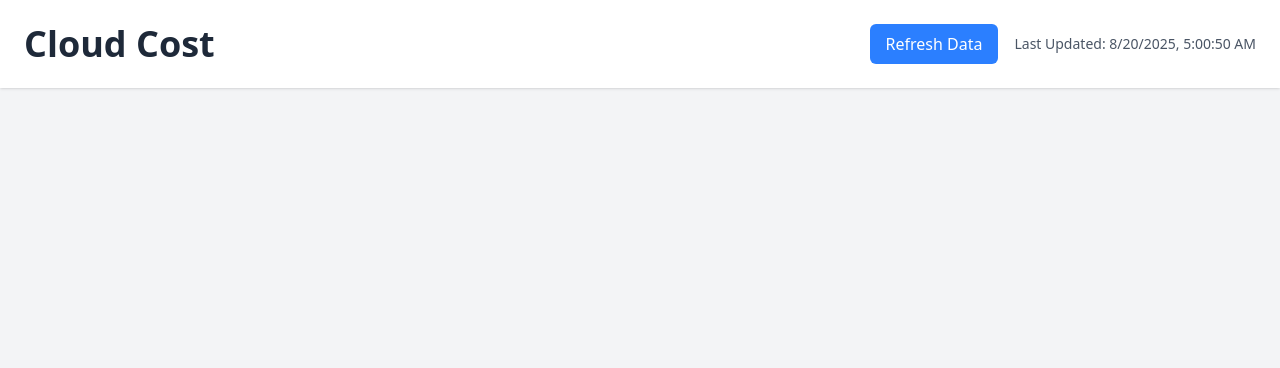
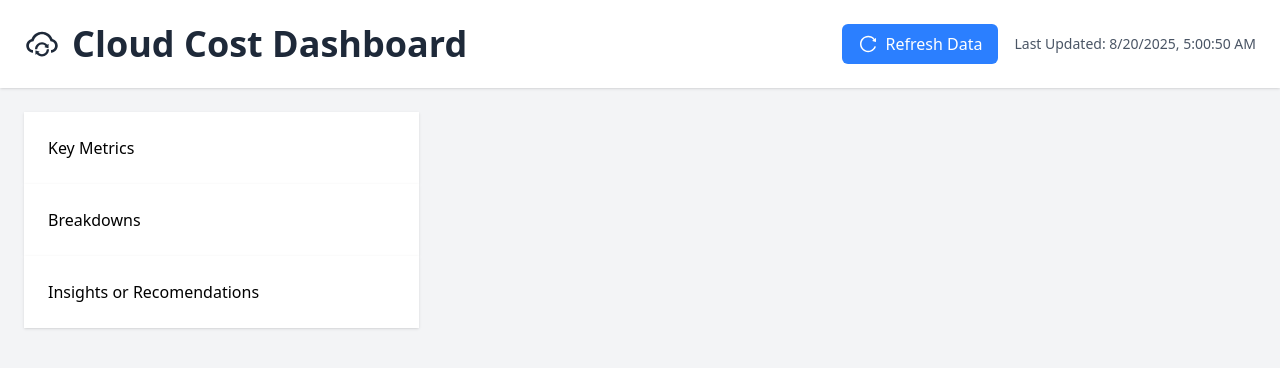
Before and after one commit to ashton-jgiles/cloud-cost-site, a React (Vite) app: page / in a window 1280 px wide. Shown: the top 368 px of the page. Built offline with nearby package versions, Linux system fonts and the light colour scheme.

Commit message:
feat: add icons to site and convert header to single component

```diff
--- a/package.json
+++ b/package.json
@@ -14,6 +14,7 @@
     "axios": "^1.11.0",
     "react": "^19.1.1",
     "react-dom": "^19.1.1",
+    "react-icons": "^5.5.0",
     "react-router-dom": "^7.8.1"
   },
   "devDependencies": {
--- a/src/App.tsx
+++ b/src/App.tsx
@@ -1,15 +1,23 @@
-import './App.css'
-import RefreshData from './components/RefreshData'
+import Header from './components/Header'
+import KeyMetrics from './components/KeyMetrics'
+import Insights from './components/Insights'
+import Breakdowns from './components/Breakdowns'
+import { AiOutlineCloudSync } from 'react-icons/ai'
 
 const App: React.FC = () => {
   return (
    <div className='h-screen bg-gray-100'>
-    <header className='flex justify-between items-center p-6 bg-white shadow-sm'>
-      <span className='text-4xl font-semibold text-gray-800'>Cloud Cost</span>
-      <RefreshData />
-    </header>
+    <Header />
     <main className='p-6'>
-      {/* Main content will go here */}
+      <div className='grid grid-cols-1 md:grid-cols-2 lg:grid-cols-3 gap-6'>
+        <KeyMetrics />
+      </div>
+      <div className='grid grid-cols-1 md:grid-cols-2 lg:grid-cols-3 gap-6'>
+        <Breakdowns />
+      </div>
+      <div className='grid grid-cols-1 md:grid-cols-2 lg:grid-cols-3 gap-6'>
+        <Insights />
+      </div>
     </main>
    </div>
   )
--- /dev/null
+++ b/src/components/Breakdowns.tsx
@@ -0,0 +1,11 @@
+const Breakdowns: React.FC = () => {
+    return (
+        <div>
+            <header className='flex justify-between items-center p-6 bg-white shadow-sm'>
+                <span>Breakdowns</span>
+            </header>
+        </div>
+    )
+}
+
+export default Breakdowns;
--- /dev/null
+++ b/src/components/Header.tsx
@@ -0,0 +1,33 @@
+import { AiOutlineCloudSync, AiOutlineReload } from "react-icons/ai"
+import { useState } from 'react'
+
+const Header: React.FC = () => {
+    const [lastUpdated, setLastUpdated] = useState<Date>(new Date())
+
+    const handleRefresh = () => {
+        // add api call to refresh data
+        setLastUpdated(new Date())
+    }
+
+    return (
+        <div>
+            <header className='flex justify-between items-center p-6 bg-white shadow-sm'>
+                <span className='text-4xl font-semibold text-gray-800 flex items-center gap-3'>
+                    <AiOutlineCloudSync className='text-4xl text-gray-800' />
+                    Cloud Cost Dashboard
+                </span>
+                <div className='flex items-center space-x-4'>
+                    <button className='bg-blue-500 hover:bg-blue-600 text-white px-4 py-2 rounded-md transition-colors flex items-center gap-2' onClick={handleRefresh}>
+                        <AiOutlineReload className='text-xl' />
+                        Refresh Data
+                    </button>
+                    <div className='text-sm text-gray-600'>
+                        <p>Last Updated: {lastUpdated.toLocaleString()}</p>
+                    </div>
+                </div>
+            </header>
+        </div>
+    )
+}
+
+export default Header
--- /dev/null
+++ b/src/components/Insights.tsx
@@ -0,0 +1,11 @@
+const Insights: React.FC = () => {
+    return (
+        <div>
+            <header className='flex justify-between items-center p-6 bg-white shadow-sm'>
+                <span>Insights or Recomendations</span>
+            </header>
+        </div>
+    )
+}
+
+export default Insights;
--- /dev/null
+++ b/src/components/KeyMetrics.tsx
@@ -0,0 +1,11 @@
+const KeyMetrics: React.FC = () => {
+    return (
+        <div>
+            <header className='flex justify-between items-center p-6 bg-white shadow-sm'>
+                <span>Key Metrics</span>
+            </header>
+        </div>
+    )
+}
+
+export default KeyMetrics;
--- a/src/components/LastUpdated.tsx
+++ /dev/null
@@ -1,13 +0,0 @@
-interface LastUpdatedProps {
-    lastUpdated: Date;
-}
-
-const LastUpdated: React.FC<LastUpdatedProps> = ({ lastUpdated }) => {
-    return (
-        <div className='text-sm text-gray-600'>
-            <p>Last Updated: {lastUpdated.toLocaleString()}</p>
-        </div>
-    )
-}
-
-export default LastUpdated;
--- a/src/components/RefreshData.tsx
+++ /dev/null
@@ -1,22 +0,0 @@
-import { useState } from 'react'
-import LastUpdated from './LastUpdated'
-
-const RefreshData: React.FC = () => {
-    const [lastUpdated, setLastUpdated] = useState<Date>(new Date())
-
-    const handleRefresh = () => {
-        console.log('Refreshing data...')
-        setLastUpdated(new Date())
-    }
-
-    return (
-        <div className='flex items-center space-x-4'>
-            <button className='bg-blue-500 hover:bg-blue-600 text-white px-4 py-2 rounded-md transition-colors' onClick={handleRefresh}>
-                Refresh Data
-            </button>
-            <LastUpdated lastUpdated={lastUpdated} />
-        </div>
-    )
-}
-
-export default RefreshData;
```
Also changed, not shown: src/api/CloudCostApi.ts (added), 1 other file (tests, documents, lock files or other folders).
